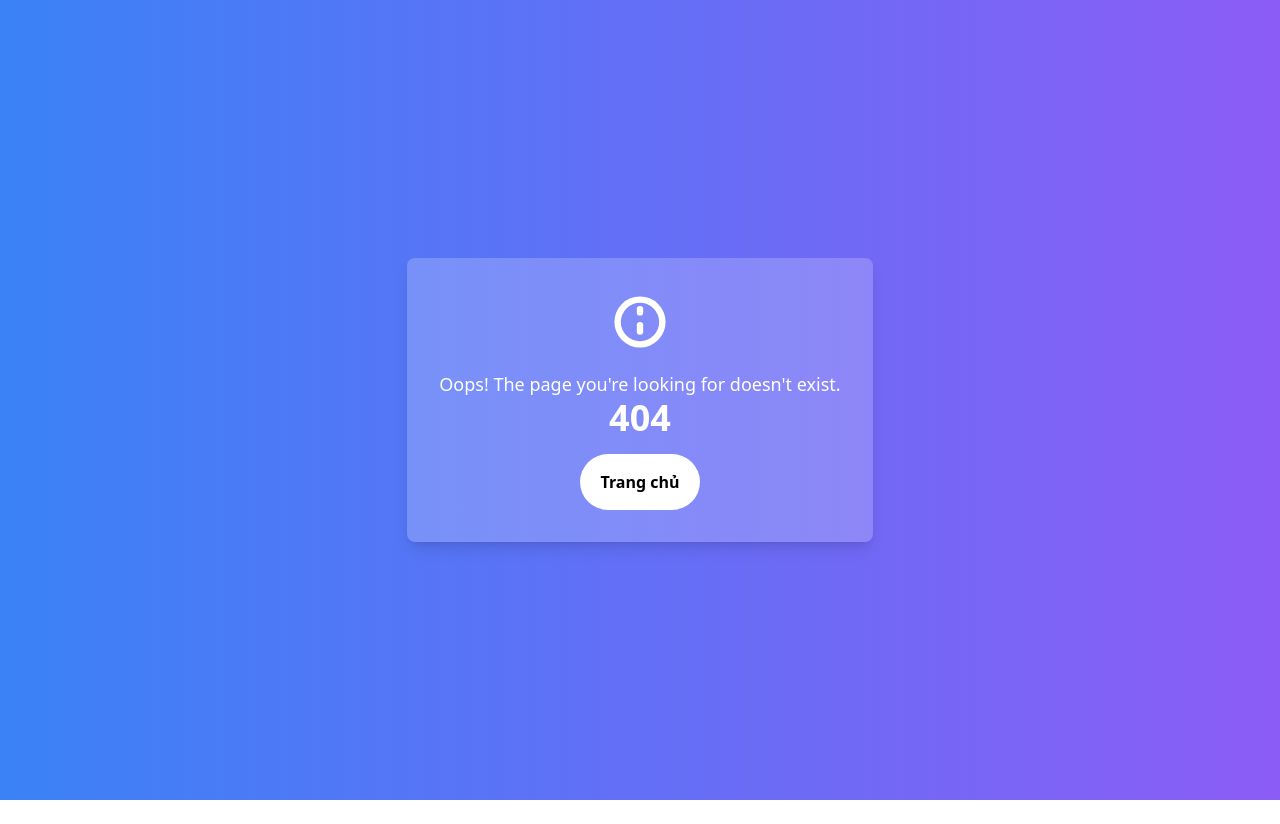
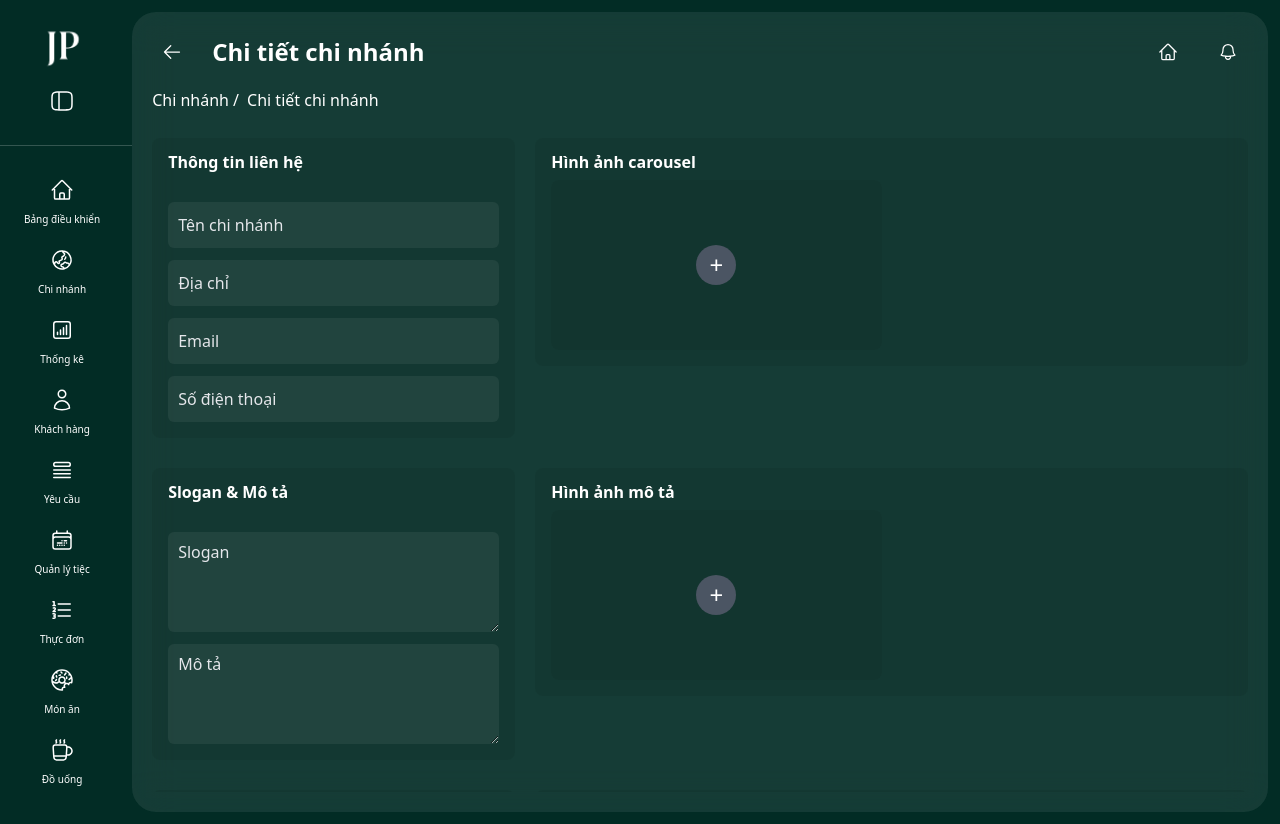
Before and after one commit to HongSon04/JoiePalace, a Next.js app in the folder client/: page /admin/chi-nhanh/1 in a window 1280 px wide. Before the commit this address had no page. Before the commit the page ends 800 px from the top, so only its background shows below. Built offline with nearby package versions, Linux system fonts and the light colour scheme.

Commit message:
Add thêm trang chi tiết

```diff
--- a/client/app/_components/AdminThemChiNhanhInput.js
+++ b/client/app/_components/AdminThemChiNhanhInput.js
@@ -31,8 +31,8 @@ const AdminThemChiNhanhInput = ({ fields, typeADD, placeholderADD, title }) => {
                         />
                     )
                 ))}
+                    {inputs.length < 2 && (
                         <div className='w-full flex items-center justify-center mt-4'>
-                    {inputs.length < 2 && (
                                 <Button
                                     onClick={handleAddInput}
                                     colorScheme="teal"
@@ -41,8 +41,8 @@ const AdminThemChiNhanhInput = ({ fields, typeADD, placeholderADD, title }) => {
                                 >
                                     +
                                 </Button>
+                        </div>
                     )}
-                </div>
             </Stack>
         </div>
     );
--- /dev/null
+++ b/client/app/admin/chi-nhanh/[id]/page.js
@@ -0,0 +1,48 @@
+"use client";
+
+import AdminHeader from "@/app/_components/AdminHeader";
+import AdminThemChiNhanhImg from "@/app/_components/AdminThemChiNhanhImg";
+import AdminThemChiNhanhInput from "@/app/_components/AdminThemChiNhanhInput";
+import { Heading, Stack, Text } from "@chakra-ui/react";
+
+const fields = [
+  { type: 'text', placeholder: 'Tên chi nhánh' },
+  { type: 'text', placeholder: 'Địa chỉ' },
+  { type: 'text', placeholder: 'Email' },
+  { type: 'text', placeholder: 'Số điện thoại' },
+];
+
+const fields2 = [
+  { type: 'textarea', placeholder: 'Slogan' },
+  { type: 'textarea', placeholder: 'Mô tả' },
+];
+
+const fields3 = [
+  { type: 'textarea', placeholder: 'Mô tả' },
+];
+
+function ChiNhanhChiTietPage() {
+  return (
+    <div>
+      <AdminHeader showSearchForm={false} title={'Chi tiết chi nhánh'} />
+      <Stack alignItems="start" spacing="8" direction={'row'} className='mt-5'>
+        <Heading as='h1' size='lg'>Chi nhánh / </Heading>
+        <Text fontSize='5xl'>Chi tiết chi nhánh</Text>
+      </Stack>
+      <div className="flex gap-5 w-full mt-[30px]">
+          <AdminThemChiNhanhInput fields={fields} title='Thông tin liên hệ'/>
+          <AdminThemChiNhanhImg title='Hình ảnh carousel' inputId="image-upload-carousel"></AdminThemChiNhanhImg>
+      </div>
+      <div className="flex gap-5 w-full mt-[30px]">
+          <AdminThemChiNhanhInput fields={fields2} type={'textarea'} title='Slogan & Mô tả'/>
+          <AdminThemChiNhanhImg title='Hình ảnh mô tả' inputId="image-upload-description"></AdminThemChiNhanhImg>
+      </div>
+      <div className="flex gap-5 w-full mt-[30px]">
+          <AdminThemChiNhanhInput fields={fields3} typeADD={'textarea'} placeholderADD='Mô tả' title='Trang thiết bị'/>
+          <AdminThemChiNhanhImg title='Hình ảnh sơ đồ' inputId="image-upload-map"></AdminThemChiNhanhImg>
+      </div>
+    </div>
+  );
+}
+
+export default ChiNhanhChiTietPage;
--- a/client/app/admin/chi-nhanh/page.js
+++ b/client/app/admin/chi-nhanh/page.js
@@ -1,4 +1,5 @@
 
+import AdminHeader from '@/app/_components/AdminHeader';
 import { Grid, Card, Image, Text, Stack, GridItem, Heading, Box } from '@chakra-ui/react';
 import { Col } from 'antd';
 import Link from 'next/link';
@@ -9,7 +10,7 @@ export const metadata = {
 function PageChiNhanh() {
   return (
     <Box>
-      <Heading className='text-2xl font-bold leading-8'>Chi nhánh</Heading>
+    <AdminHeader showBackButton={false}  title={'Chi nhánh'} />
       <Stack alignItems="start" spacing="8" direction={'row'} className='mt-5' >
         <Heading as='h1' size='lg' className=''>Chi nhánh / </Heading>
       </Stack>
```
Lines whose indentation alone changed are shown as unchanged.
